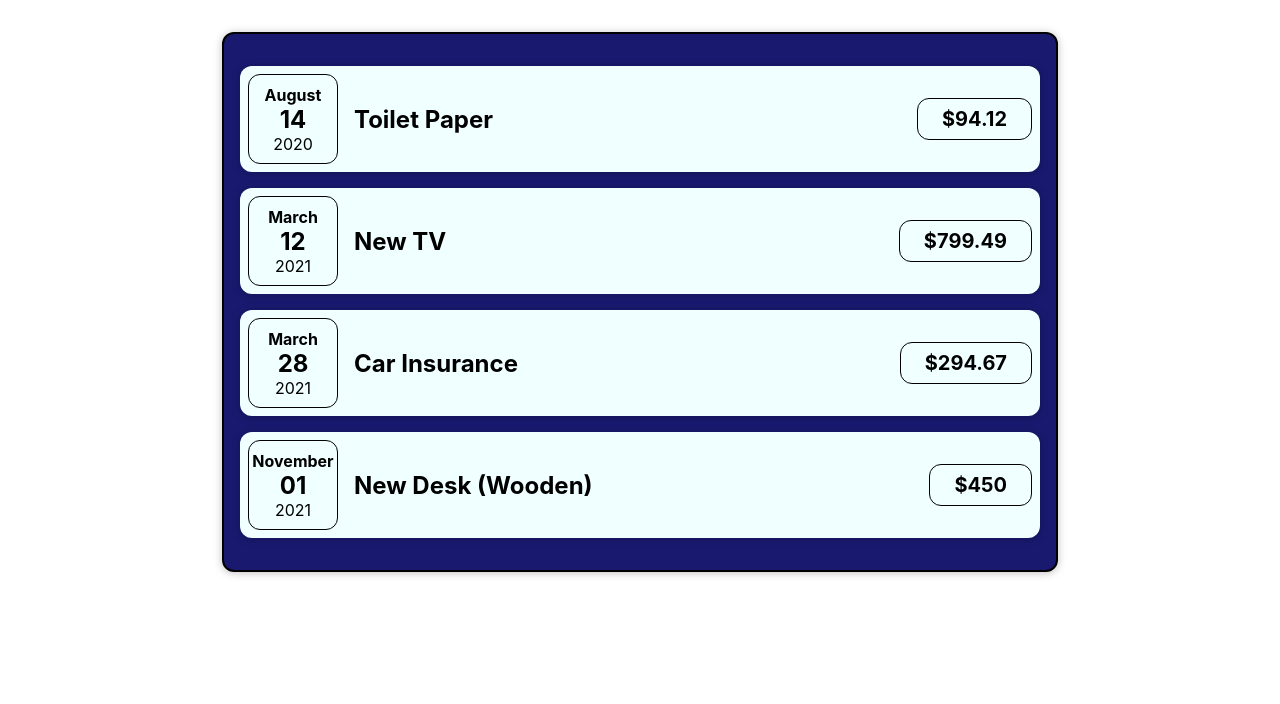
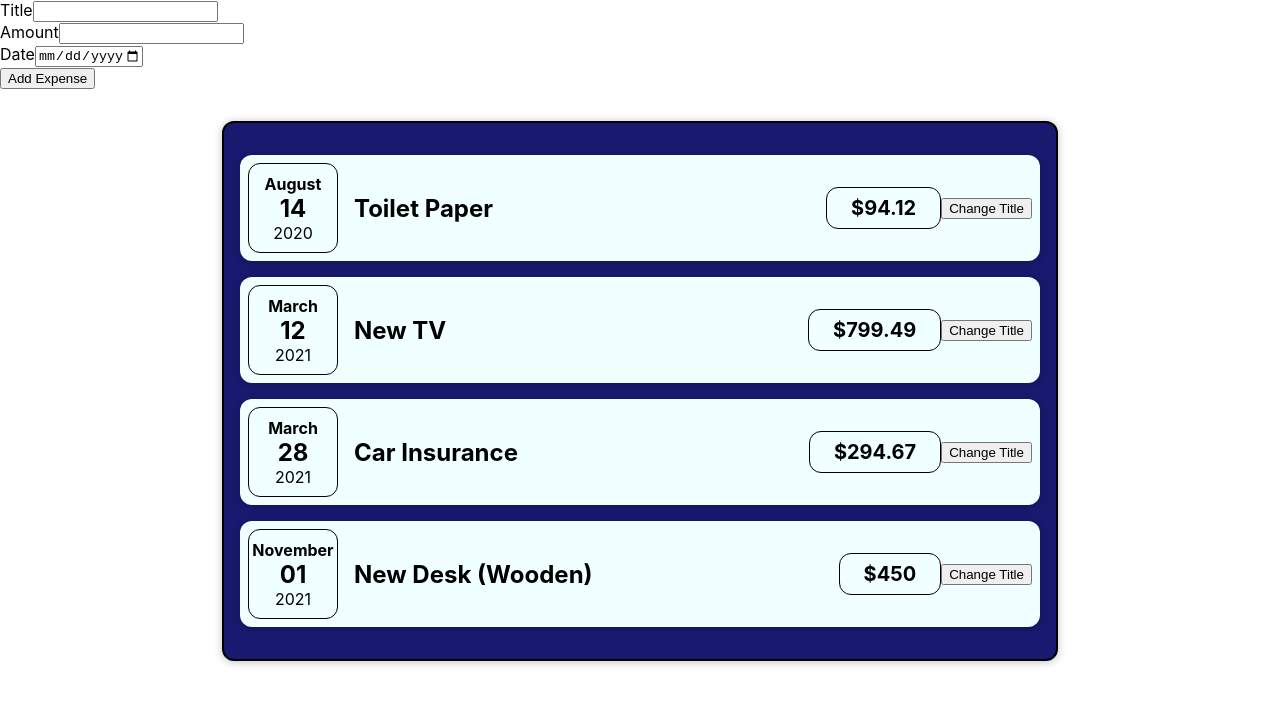
Before and after one commit to jcg0/expense-tracker, a React (Create React App) app: page / in a window 1280 px wide. Shown: the top 704 px of the page. Built offline with nearby package versions, Linux system fonts and the light colour scheme.

Commit message:
added more functionality to the state objects and now have multiple states that handle the title, amount, and date inputs. also added a submit handler which now add functionality on form submit

```diff
--- a/src/App.js
+++ b/src/App.js
@@ -1,4 +1,5 @@
 import Expenses from "./components/Expenses/Expenses";
+import NewExpense from "./components/NewExpense/NewExpense";
 
 function App() {
   const expenses = [
@@ -30,6 +31,7 @@ function App() {
 
   return (
     <div>
+      <NewExpense />
       <Expenses expenses={expenses} />
     </div>
   );
--- a/src/components/Expenses/ExpenseItem.js
+++ b/src/components/Expenses/ExpenseItem.js
@@ -1,8 +1,17 @@
+import React, { useState } from "react";
+
 import ExpenseDate from "./ExpenseDate";
 import Card from "../UI/Card";
 import "./ExpenseItem.css";
 
 const ExpenseItem = (props) => {
+  const [title, setTitle] = useState(props.title);
+
+  const titleClickHandler = () => {
+    setTitle("updated");
+    console.log(title);
+  };
+
   return (
     <Card className="expense-item">
       <ExpenseDate date={props.date} />
@@ -10,6 +19,7 @@ const ExpenseItem = (props) => {
         <h2>{props.title}</h2>
         <div className="expense-item-price">${props.amount}</div>
       </div>
+      <button onClick={titleClickHandler}>Change Title</button>
     </Card>
   );
 };
--- /dev/null
+++ b/src/components/NewExpense/ExpenseForm.js
@@ -0,0 +1,71 @@
+import { React, useState } from "react";
+
+const ExpenseForm = () => {
+  const [title, setNewTitle] = useState("");
+  const [amount, setNewAmount] = useState("");
+  const [date, setNewDate] = useState("");
+
+  const titleChangeHandler = (e) => {
+    setNewTitle(e.target.value);
+    console.log(e.target.value);
+  };
+
+  const amountChangeHandler = (e) => {
+    setNewAmount(e.target.value);
+    console.log(e.target.value);
+  };
+
+  const dateChangeHandler = (e) => {
+    setNewDate(e.target.value);
+    console.log(e.target.value);
+  };
+
+  const handleSubmit = (e) => {
+    e.preventDefault();
+
+    const expenseData = {
+      title: title,
+      amount: amount,
+      date: new Date(date),
+    };
+
+    console.log(expenseData);
+    setNewTitle("");
+    setNewAmount("");
+    setNewDate("");
+  };
+
+  return (
+    <form action="" onSubmit={handleSubmit}>
+      <div>
+        <div>
+          <label htmlFor="">Title</label>
+          <input type="text" value={title} onChange={titleChangeHandler} />
+        </div>
+        <div>
+          <label htmlFor="">Amount</label>
+          <input
+            type="number"
+            value={amount}
+            min="0.01"
+            step="0.01"
+            onChange={amountChangeHandler}
+          />
+        </div>
+        <div>
+          <label htmlFor="">Date</label>
+          <input
+            type="date"
+            value={date}
+            min="2023-01-01"
+            max="2030-01-01"
+            onChange={dateChangeHandler}
+          />
+        </div>
+      </div>
+      <button type="submit">Add Expense</button>
+    </form>
+  );
+};
+
+export default ExpenseForm;
--- /dev/null
+++ b/src/components/NewExpense/NewExpense.js
@@ -0,0 +1,12 @@
+import React from "react";
+import ExpenseForm from "./ExpenseForm";
+
+const NewExpense = () => {
+  return (
+    <div>
+      <ExpenseForm />
+    </div>
+  );
+};
+
+export default NewExpense;
```
Also changed, not shown: src/components/Expenses/ExpenseForm.js (deleted, +0 -10 lines), src/components/NewExpense/ExpenseForm.css (added), src/components/NewExpense/NewExpense.css (added).
